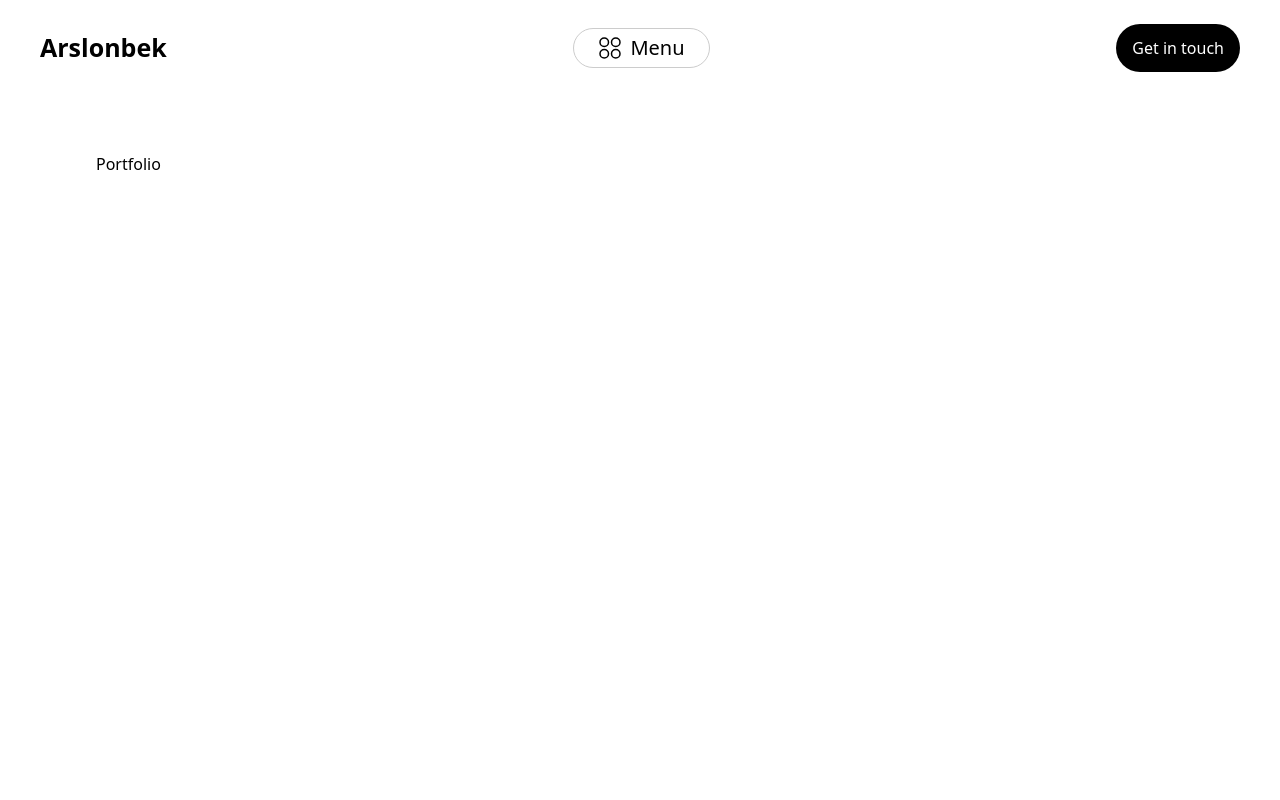
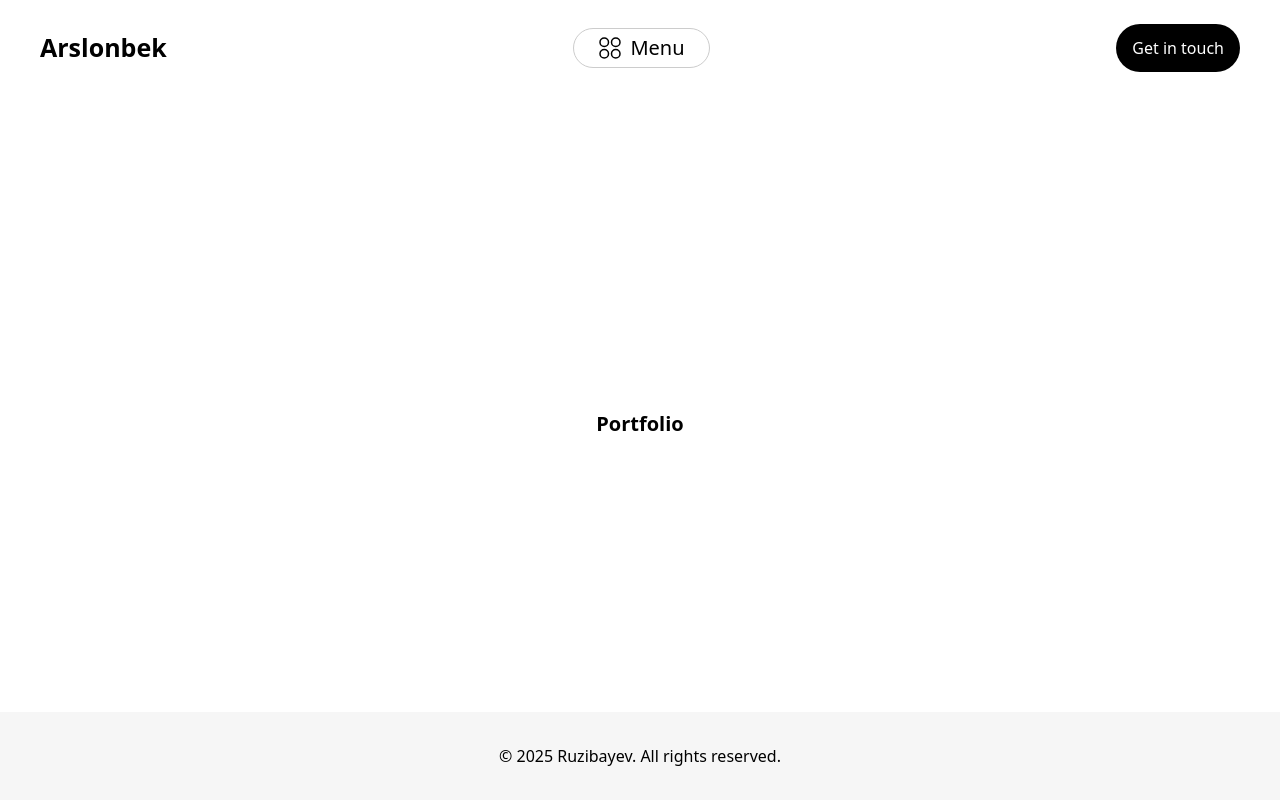
Before and after one commit to arslon1234/arslonbek, a Next.js app: page /portfolio in a window 1280 px wide. Built offline with nearby package versions, Linux system fonts and the light colour scheme.

Commit message:
footer completed

```diff
--- a/app/layout.tsx
+++ b/app/layout.tsx
@@ -2,6 +2,7 @@ import type { Metadata } from "next";
 import localFont from "next/font/local";
 import "./globals.css";
 import Header from "@/components/header";
+import Footer from "@/components/footer";
 
 const geistSans = localFont({
   src: "./fonts/GeistVF.woff",
@@ -15,8 +16,8 @@ const geistMono = localFont({
 });
 
 export const metadata: Metadata = {
-  title: "Create Next App",
-  description: "Generated by create next app",
+  title: "About me",
+  description: "Arslonbek Ro'ziboyev",
 };
 
 export default function RootLayout({
@@ -27,12 +28,13 @@ export default function RootLayout({
   return (
     <html lang="en">
       <body
-        className={`${geistSans.variable} ${geistMono.variable} antialiased`}
+        className={`${geistSans.variable} ${geistMono.variable} antialiased flex flex-col h-screen justify-between`}
       >
-        <Header/>
-        <main className="container mx-auto pt-14 px-24">
+       <Header/>
+        <main className="container mx-auto pt-10 px-24">
         {children}
         </main>
+        <Footer/>
       </body>
     </html>
   );
--- a/app/portfolio/page.tsx
+++ b/app/portfolio/page.tsx
@@ -2,9 +2,9 @@ import React from 'react'
 
 const Page = () => {
   return (
-    <div>
-      <h1>Portfolio</h1>
-    </div>
+    <section>
+      <h1 className='text-center text-[20px] font-bold'>Portfolio</h1>
+    </section>
   )
 }
 
--- /dev/null
+++ b/components/footer.tsx
@@ -0,0 +1,11 @@
+import React from 'react'
+
+const Footer = () => {
+  return (
+    <footer className='bg-[#F6F6F6] flex justify-center py-8'>
+      <span>© 2025 Ruzibayev. All rights reserved.</span>
+    </footer>
+  )
+}
+
+export default Footer
```
Also changed, not shown: components/header.tsx (+13 -4 lines).
